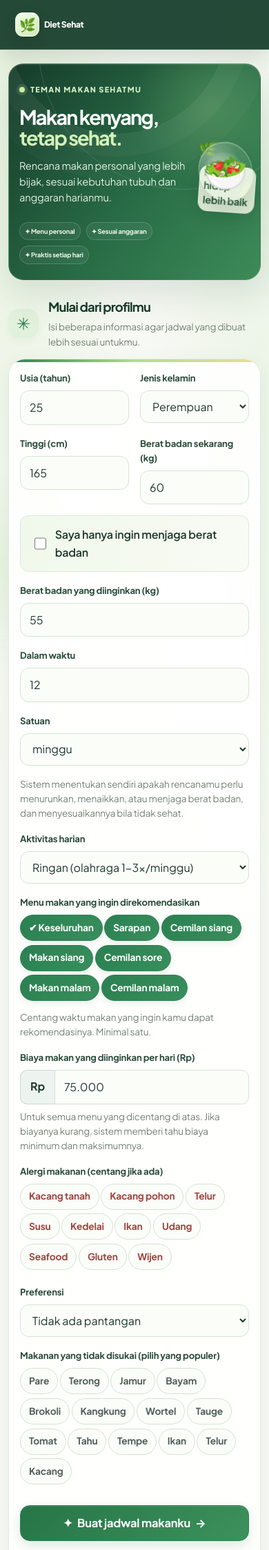
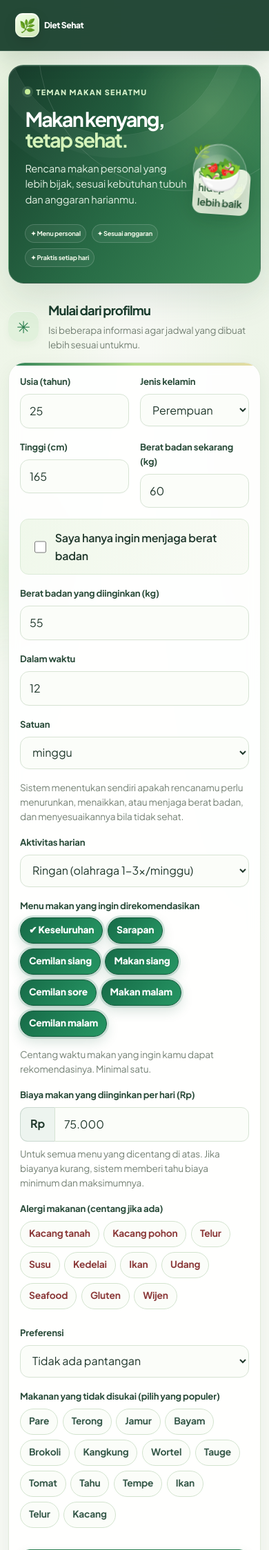
Before and after one commit to mfaizalfadhilulrohman/Diet-Sehat-Web, a Flask app: page / in a window 390 px wide. Shown: the top 2247 px of the page at 69% size. Run offline with Flask 3, Linux system fonts and the light colour scheme.

Commit message:
Add files via upload

```diff
--- a/static/style.css
+++ b/static/style.css
@@ -193,3 +193,57 @@ body:before{content:"";position:fixed;inset:0;pointer-events:none;z-index:-1;opa
  .page-jadwal .export-actions{grid-template-columns:1fr 1fr;}
 }
 @media(prefers-reduced-motion:reduce){.page-jadwal .schedule-actions .btn-nutri span{transition:none;}}
+
+
+/* Responsive recovery + stronger selected states (Oct 2026) */
+html { -webkit-text-size-adjust: 100%; text-size-adjust: 100%; }
+body { min-width: 0; overflow-x: clip; }
+img, svg, video, canvas { max-width: 100%; }
+.container, .page-main, main, section, article, form, .card, .card-body { min-width: 0; }
+.navbar { position: sticky; top: 0; z-index: 1000; isolation: isolate; }
+.nav-inner { display:flex; align-items:center; justify-content:space-between; gap:clamp(10px,2vw,24px); flex-wrap:wrap; }
+.nav-links { display:flex; align-items:center; max-width:100%; }
+.nav-links .nav-link { white-space:nowrap; }
+.btn-check:checked + .btn,
+.btn-check:active + .btn,
+.btn-check + .btn:active {
+  color:#fff !important; background:linear-gradient(135deg,#176b48,#269764) !important;
+  border-color:#13583b !important; box-shadow:0 0 0 3px rgba(39,132,93,.18),0 7px 18px rgba(23,91,59,.18) !important;
+  font-weight:800; transform:translateY(-1px);
+}
+.btn-check:focus-visible + .btn { outline:3px solid #b7e66f; outline-offset:3px; }
+.btn-outline-danger { border-color:#e7c4c4; color:#8b3939; background:#fffafa; }
+.btn-outline-secondary { border-color:#d6e3d9; color:#355849; background:#f8fbf8; }
+.btn-check:checked + .btn-outline-danger { background:linear-gradient(135deg,#b83f43,#d95757)!important;border-color:#9c2e35!important;box-shadow:0 0 0 3px rgba(217,87,87,.16)!important; }
+.btn-check:checked + .btn-outline-secondary { background:linear-gradient(135deg,#176b48,#269764)!important;border-color:#13583b!important;color:white!important; }
+.form-control, .form-select { max-width:100%; min-width:0; }
+.form-control:focus, .form-select:focus { border-color:#328c61; box-shadow:0 0 0 .22rem rgba(50,140,97,.17); }
+.page-index .hero, .page-jadwal .schedule-hero { overflow:hidden; isolation:isolate; }
+.page-index .hero h1, .page-jadwal .schedule-hero h1 { text-wrap:balance; }
+.page-jadwal .schedule-slot, .page-jadwal .menu, .page-jadwal .gizi { min-width:0; }
+@media (max-width:760px) {
+  .nav-inner { justify-content:space-between; }
+  .nav-links { gap:3px; }
+  .nav-links .nav-link { padding:9px 10px; font-size:clamp(12px,3.1vw,14px); }
+  .brand-copy small { display:none; }
+}
+@media (max-width:480px) {
+  .container, .page-main { width:calc(100% - 24px); }
+  .nav-inner { gap:8px; padding-block:10px; }
+  .navbar-brand { flex:0 0 auto; }
+  .nav-links { flex:0 1 auto; max-width:100%; }
+  .nav-links .nav-link { padding:8px 7px; font-size:12px; }
+  .page-index .hero { padding:clamp(22px,6vw,30px)!important; }
+  .page-index .hero p { overflow-wrap:anywhere; }
+  .row { --gutter-x: 12px; }
+  .form-check { overflow-wrap:anywhere; }
+  .btn-check + .btn { margin:0 4px 7px 0; }
+}
+@media (max-width:350px) {
+  .nav-inner { align-items:flex-start; flex-direction:column; }
+  .nav-links { width:100%; justify-content:space-between; }
+  .nav-links .nav-link { flex:1; text-align:center; }
+}
+@media (prefers-reduced-motion: reduce) {
+  *, *::before, *::after { scroll-behavior:auto!important; animation-duration:.01ms!important; animation-iteration-count:1!important; transition-duration:.01ms!important; }
+}
```
